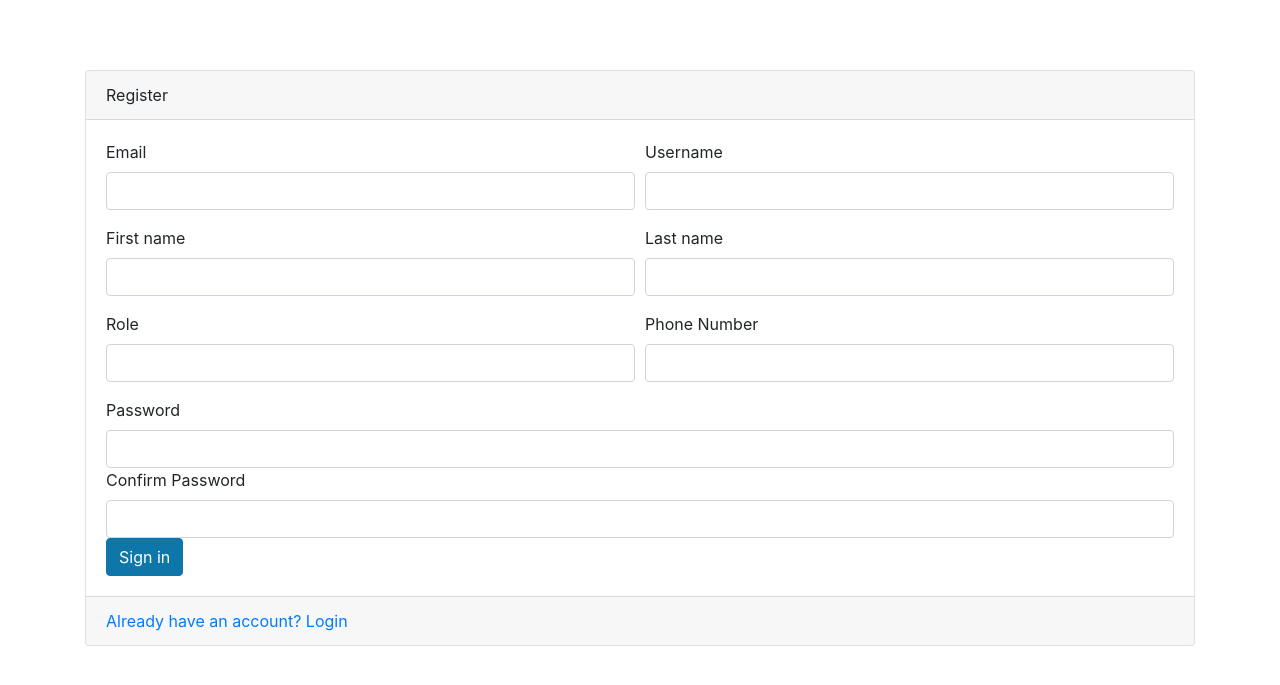
After one commit to MAfzalirad/Todo_App, a FastAPI app: template templates/register.html in a window 1280 px wide. The commit adds this page. Shown: the top 685 px of the page. Run offline with FastAPI, Linux system fonts and the light colour scheme; the template is opened without the code that fills it, so the values that code supplies are empty; parts of the project's set-up code (start-up, migrations or seed data) failed here and were passed over.

Commit message:
add layout and js

```diff
--- a/routers/auth.py
+++ b/routers/auth.py
@@ -44,6 +44,9 @@ def render_login_page(request: Request):
     return templates.TemplateResponse(request, 'login.html', {})
 
 
+@router.get("/register-page")
+def render_register_page(request: Request):
+    return templates.TemplateResponse(request, 'register.html', {})
 
 ####End points
 
--- /dev/null
+++ b/templates/layout.html
@@ -0,0 +1,18 @@
+<!DOCTYPE html>
+<html lang="en">
+<head>
+    <link rel="stylesheet" type="text/css" href="{{ url_for('static', path='/css/base.css')}}">
+    <link rel="stylesheet" type="text/css" href="{{ url_for('static', path='/css/bootstrap.css')}}">
+    <meta charset="UTF-8">
+    <title>TodoApp</title>
+</head>
+<body>
+    {%  block content %}
+
+    {% endblock %}
+    <script src="{{ url_for('static', path='/js/jquery-slim.js')}}"></script>
+    <script src="{{ url_for('static', path='/js/popper.js')}}"></script>
+    <script src="{{ url_for('static', path='/js/bootstrap.js')}}"></script>
+    <script src="{{ url_for('static', path='/js/base.js')}}" defer></script>
+</body>
+</html>
--- /dev/null
+++ b/templates/register.html
@@ -0,0 +1,55 @@
+{% include 'layout.html' %}
+
+<div class="container">
+    <div class="card">
+        <div class="card-header">
+            Register
+        </div>
+        <div class="card-body">
+            <form id="registerForm">
+                <div class="form-row">
+                    <div class="form-group col md-6">
+                        <label>Email</label>
+                        <input type="email" class="form-control" name="email" required>
+                    </div>
+                    <div class="form-group col md-6">
+                        <label>Username</label>
+                        <input type="text" class="form-control" name="username" required>
+                    </div>
+                </div>
+                <div class="form-row">
+                    <div class="form-group col md-6">
+                        <label>First name</label>
+                        <input type="text" class="form-control" name="first_name" required>
+                    </div>
+                    <div class="form-group col md-6">
+                        <label>Last name</label>
+                        <input type="text" class="form-control" name="last_name" required>
+                    </div>
+                </div>
+                <div class="form-row">
+                    <div class="form-group col md-6">
+                        <label>Role</label>
+                        <input type="text" class="form-control" name="Role" required>
+                    </div>
+                    <div class="form-group col md-6">
+                        <label>Phone Number</label>
+                        <input type="text" class="form-control" name="phone_number" autocomplete="phone_number" required>
+                    </div>
+                </div>
+                <div form-group">
+                    <label>Password</label>
+                    <input type="password" class="form-control" name="password" autocomplete="new-password" required>
+                </div>
+                <div form-group">
+                    <label>Confirm Password</label>
+                    <input type="password" class="form-control" name="confirm_password" autocomplete="new-password" required>
+                </div>
+                <button type="submit" class="btn btn-primary">Sign in</button>
+            </form>
+        </div>
+        <div class="card-footer text-muted">
+            <a href="/auth/login-page"> Already have an account? Login </a>
+        </div>
+    </div>
+</div>
```
Also changed, not shown: templates/login.html (+2 -13 lines).
